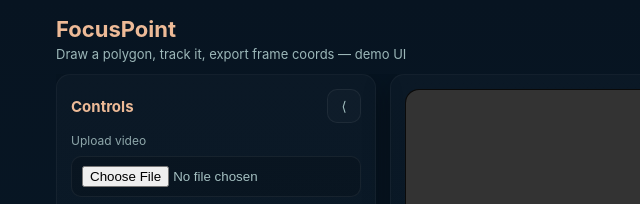
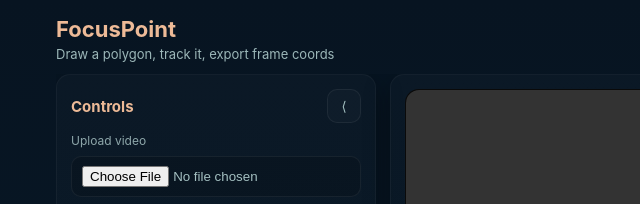
Before and after one commit to Mingus0299/FocusPoint, a website: page frontend/index.html in a window 1280 px wide. Shown: the top 204 px of the page, 0-640 px from the left. Drawn offline with Linux system fonts and the light colour scheme.

Commit message:
gitignore + .env update + requirements.txt

```diff
--- a/app/requirements.txt
+++ /dev/null
@@ -1,2 +0,0 @@
-opencv-python>=4.8.0
-numpy>=1.23
--- a/frontend/index.html
+++ b/frontend/index.html
@@ -12,7 +12,7 @@
       <header id="header">
         <div class="header-left">
           <div class="title">FocusPoint</div>
-          <div class="subtitle">Draw a polygon, track it, export frame coords — demo UI</div>
+          <div class="subtitle">Draw a polygon, track it, export frame coords</div>
         </div>
         <div class="header-controls">
           <button id="modeToggle" class="pill">Mode: View</button>
```
Also changed, not shown: requirements.txt (+10 -7 lines), 2 other files.
